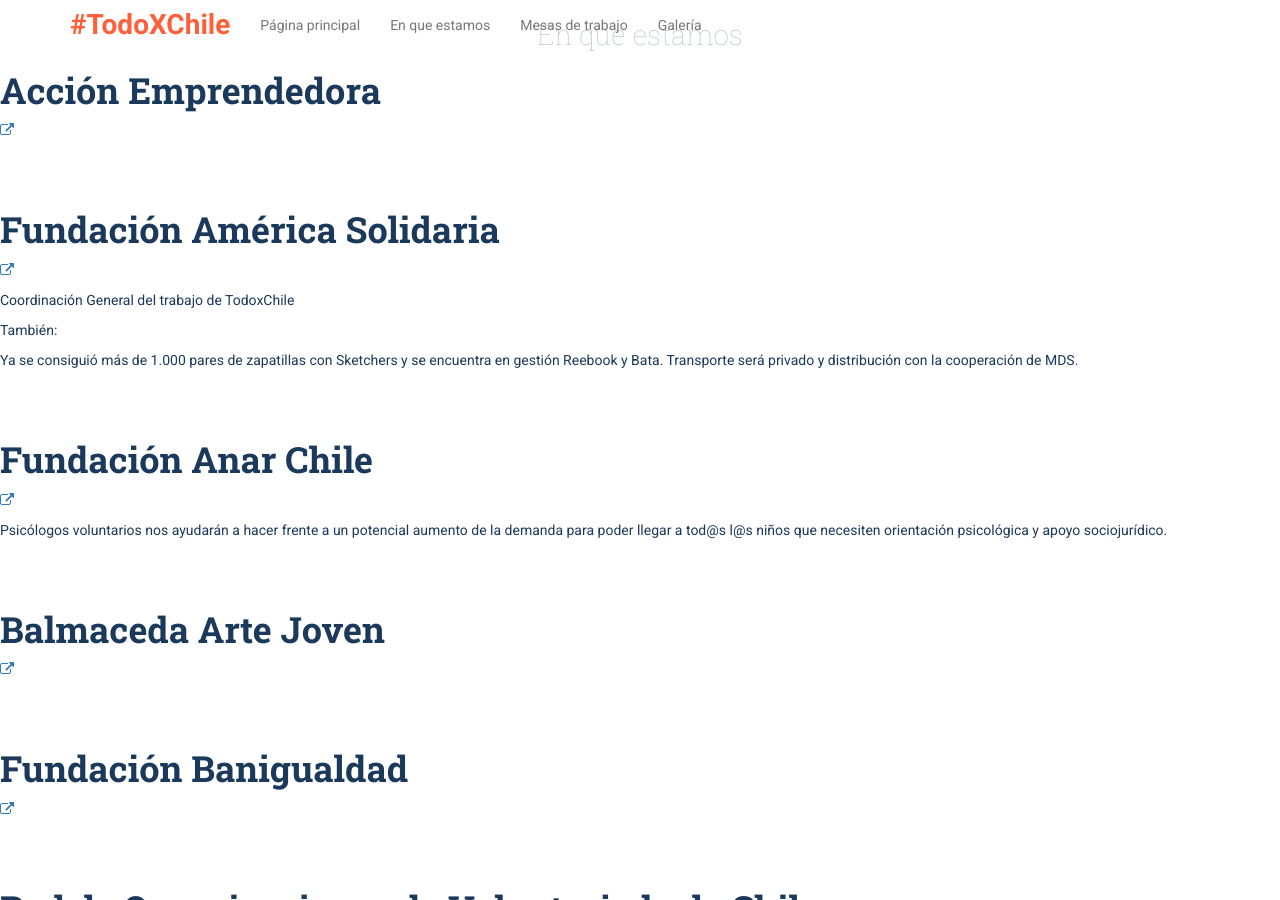
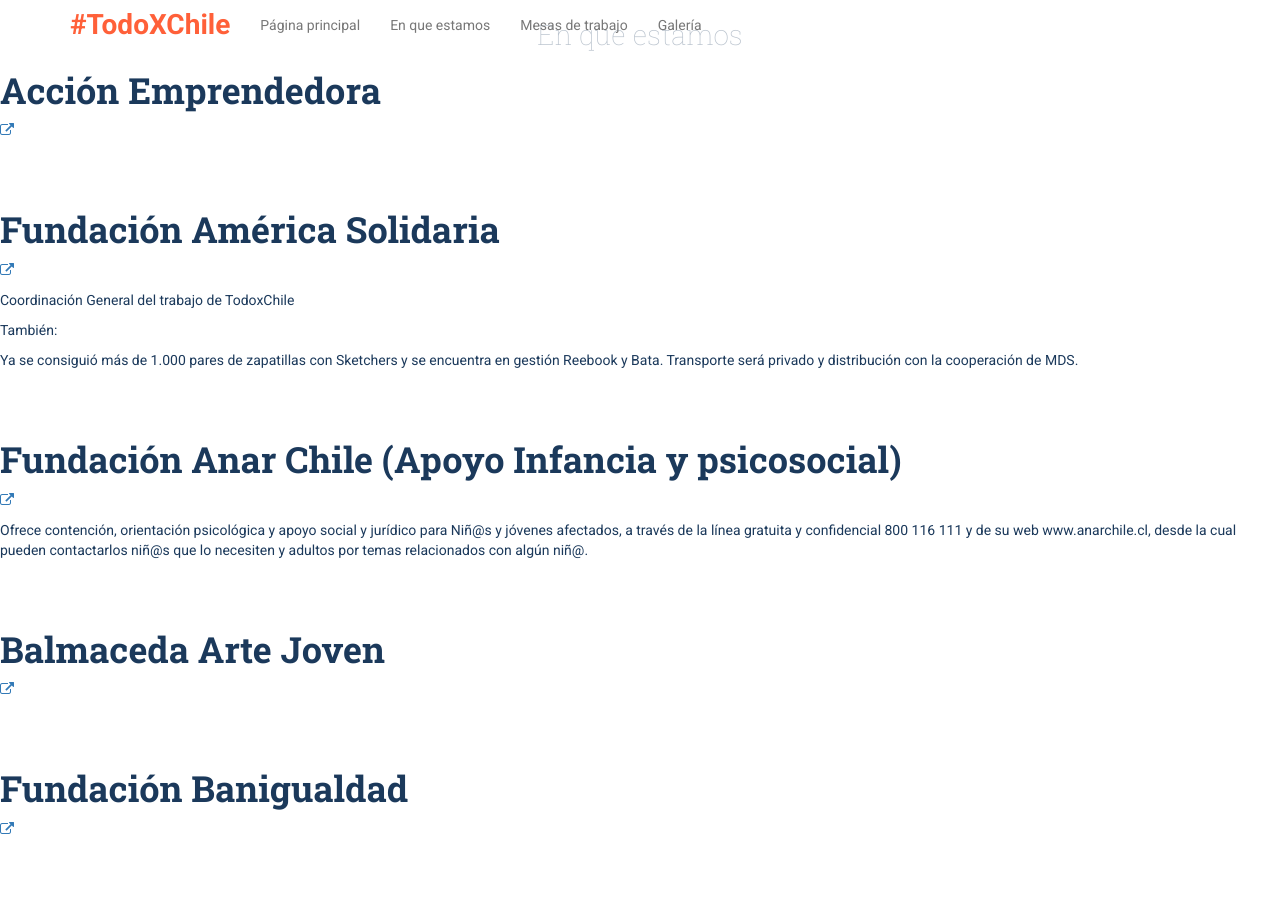
Before and after one commit to ciudadanointeligente/todoxchile, a Jekyll site: the page built from en-que-estamos.html, in a window 1280 px wide and 900 px high. Built offline with Jekyll 4.4.1, drawn with Linux system fonts in a browser that asks for light colours; nearby versions of some CDN libraries; Markdown is read by kramdown in place of the engine named in the settings.

Commit message:
updated home view boxes

```diff
--- a/_includes/box_volunteering.html
+++ b/_includes/box_volunteering.html
@@ -1,2 +1,2 @@
 <h3>Voluntariado</h3>
-<p>Si quieres participar ingresa a las campañas de voluntariado de <a href="http://goo.gl/forms/Jx9vbvCFkw">TECHO</a>, <a href="http://extranet.injuv.gob.cl/jovenesxelnorte/">INJUV</a> y <a href="http://anarchile.cl/voluntario.php">Fundación ANAR</a>.</p>
+<p>Inscríbete como voluntario/a para ayudar en la remoción del barro, la construcción de viviendas de emergencia o para apoyar psicológicamente a los niños, niñas y jóvenes. Junto a <a href="http://goo.gl/forms/Jx9vbvCFkw">TECHO</a>, <a href="http://extranet.injuv.gob.cl/jovenesxelnorte/">INJUV</a> y <a href="http://anarchile.cl/voluntario.php">Fundación ANAR</a>.</p>
--- a/_partners/anarchile.markdown
+++ b/_partners/anarchile.markdown
@@ -1,8 +1,8 @@
 ---
 id: anar-chile
-name: Fundación Anar Chile
+name: Fundación Anar Chile (Apoyo Infancia y psicosocial)
 web: www.anarchile.cl
 image: anarchile.png
 active: true
 ---
-Psicólogos voluntarios nos ayudarán a hacer frente a un potencial aumento de la demanda para poder llegar a tod@s l@s niños que necesiten orientación psicológica y apoyo sociojurídico.
+Ofrece contención, orientación psicológica y apoyo social y jurídico para Niñ@s y jóvenes afectados, a través de la línea  gratuita y confidencial 800 116 111 y de su web www.anarchile.cl, desde la cual pueden contactarlos niñ@s que lo necesiten y adultos por temas relacionados con algún niñ@.
--- a/index.html
+++ b/index.html
@@ -32,7 +32,7 @@
     <div class="row">
       <div class="col-md-4">
         <div class="donaciones">
-          <div class="text-center"><img src="{{ site.baseurl }}/public/img/icono-donaciones.svg"></div>
+          <a href="#" data-toggle="modal" data-target="#donations"><div class="text-center"><img src="{{ site.baseurl }}/public/img/icono-donaciones.svg"></div></a>
           {% include box_donations.html %}
         </div>
       </div>
@@ -44,7 +44,7 @@
       </div>
       <div class="col-md-4">
         <div class="acopio">
-          <div class="text-center"><img src="{{ site.baseurl }}/public/img/icono-acopio.svg"></div>
+          <a href="#" data-toggle="modal" data-target="#centre-of-gathering"><div class="text-center"><img src="{{ site.baseurl }}/public/img/icono-acopio.svg"></div></a>
           {% include box_centre-of-gathering.html %}
         </div>
       </div>
```
Also changed, not shown: _includes/box_centre-of-gathering.html (+17 -1 lines), _includes/box_donations.html (+30 -1 lines).
